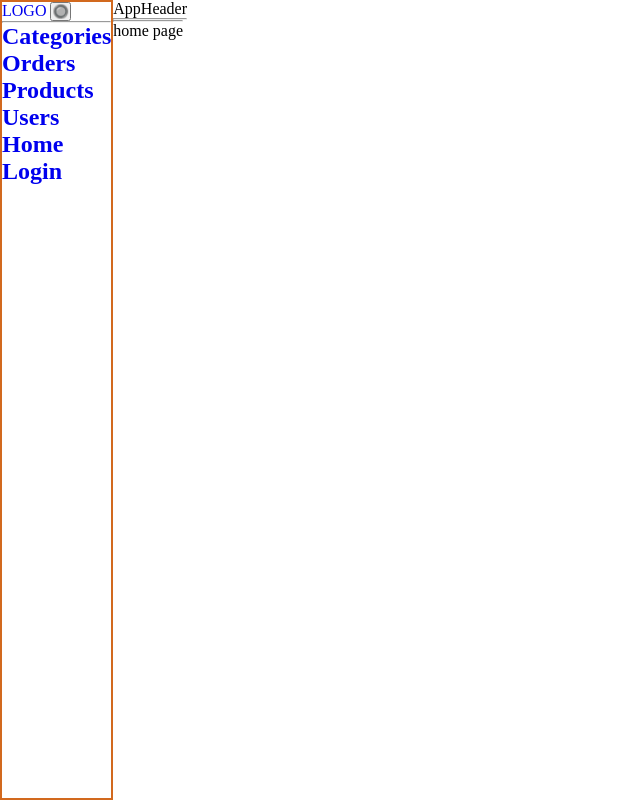
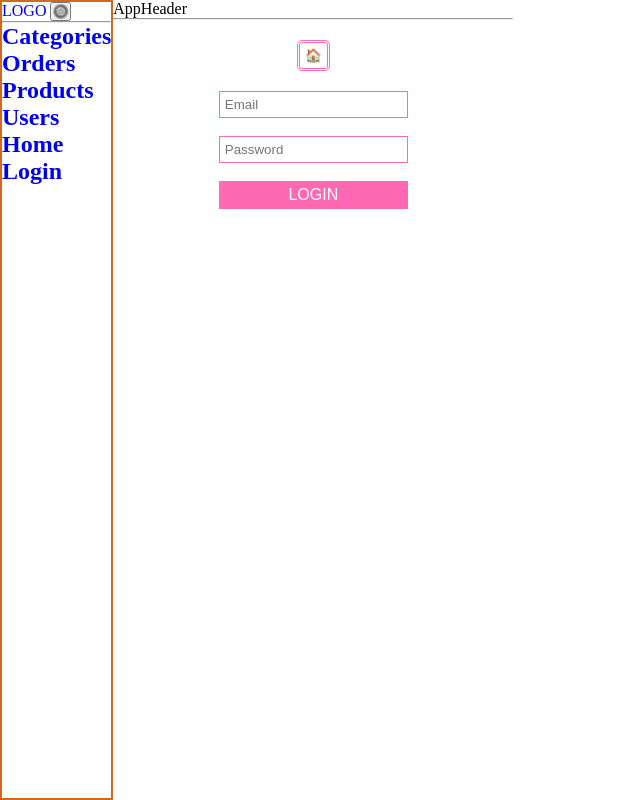
Before and after one commit to arikxl/admin-panel, a React (Create React App) app: page /homepage in a window 1280 px wide. Shown: the whole page, without its empty margins (0-640 px from the left). Built offline with nearby package versions, Linux system fonts and the light colour scheme.

Commit message:
privet route

```diff
--- a/src/App.js
+++ b/src/App.js
@@ -1,16 +1,16 @@
 import { BrowserRouter, Routes, Route } from "react-router-dom";
 
-
 import './App.css';
+import Login from "./components/login/Login";
+import Users from "./components/users/Users";
+import Orders from "./components/orders/Orders";
+import HomePage from './pages/home-page/HomePage';
+import Products from "./components/products/Products";
 import AppHeader from "./components/app-header/AppHeader";
 import AppSidebar from "./components/app-sidebar/AppSidebar";
-import Login from "./components/login/Login";
-import Orders from "./components/orders/Orders";
-import Products from "./components/products/Products";
-import Users from "./components/users/Users";
+import ProtectedRoute from "./ProtectedRoute";
 import CategoriesPage from "./pages/categories-page/CategoriesPage";
 
-import HomePage from './pages/home-page/HomePage';
 
 function App() {
   return (
@@ -21,13 +21,16 @@ function App() {
           <AppHeader />
           <hr />
         <Routes>
+          <Route path="/" element={<Login />}/>
+
+          <Route element ={<ProtectedRoute />}>
             <Route path="/homepage" element={<HomePage />}/>
-          <Route path="/" element={<Login />}/>
             <Route path="/categories" element={<CategoriesPage/>} />
             <Route path="/orders" element={<Orders/>} />
             <Route path="/products" element={<Products/>} />
             <Route path="/users" element={<Users/>} />
             <Route path="/login" element={<Login/>} />
+          </Route>
         </Routes>
         </div>
       </div>
@@ -36,27 +39,3 @@ function App() {
 };
 
 export default App;
-
-
-// function App() {
-//   return (
-//     <BrowserRouter>
-//       <div className="flex">
-//       <AppSidebar />
-//           <div className="flex column">
-//           <AppHeader />
-//         <hr />
-//         <Routes>
-//           <Route path="/homepage" element={<HomePage />}/>
-//           <Route path="/" element={<Login />}/>
-//           <Route path="/categories" element={<CategoriesPage/>} />
-//           <Route path="/orders" element={<Orders/>} />
-//           <Route path="/products" element={<Products/>} />
-//           <Route path="/users" element={<Users/>} />
-//           {/* <Route path="/login" element={<Login/>} /> */}
-//         </Routes>
-//       </div>
-//       </div>
-//     </BrowserRouter>
-//   );
-// };
--- /dev/null
+++ b/src/ProtectedRoute.jsx
@@ -0,0 +1,15 @@
+import React from 'react';
+import { useSelector } from 'react-redux';
+import { Outlet } from 'react-router-dom';
+import Login from './components/login/Login';
+
+const ProtectedRoute = () => {
+    const user = useSelector((state) => state.userLogin).userInfo;
+    return (
+        user && user.isAdmin
+            ? (<Outlet />)
+            : (<Login />)
+    );
+};
+
+export default ProtectedRoute;
```
Also changed, not shown: src/components/app-header/AppHeader.jsx (+4 -6 lines), src/components/app-sidebar/AppSidebar.jsx (+3 -6 lines), src/components/login/Login.jsx (+4 -8 lines). Lines whose indentation alone changed are shown as unchanged.
